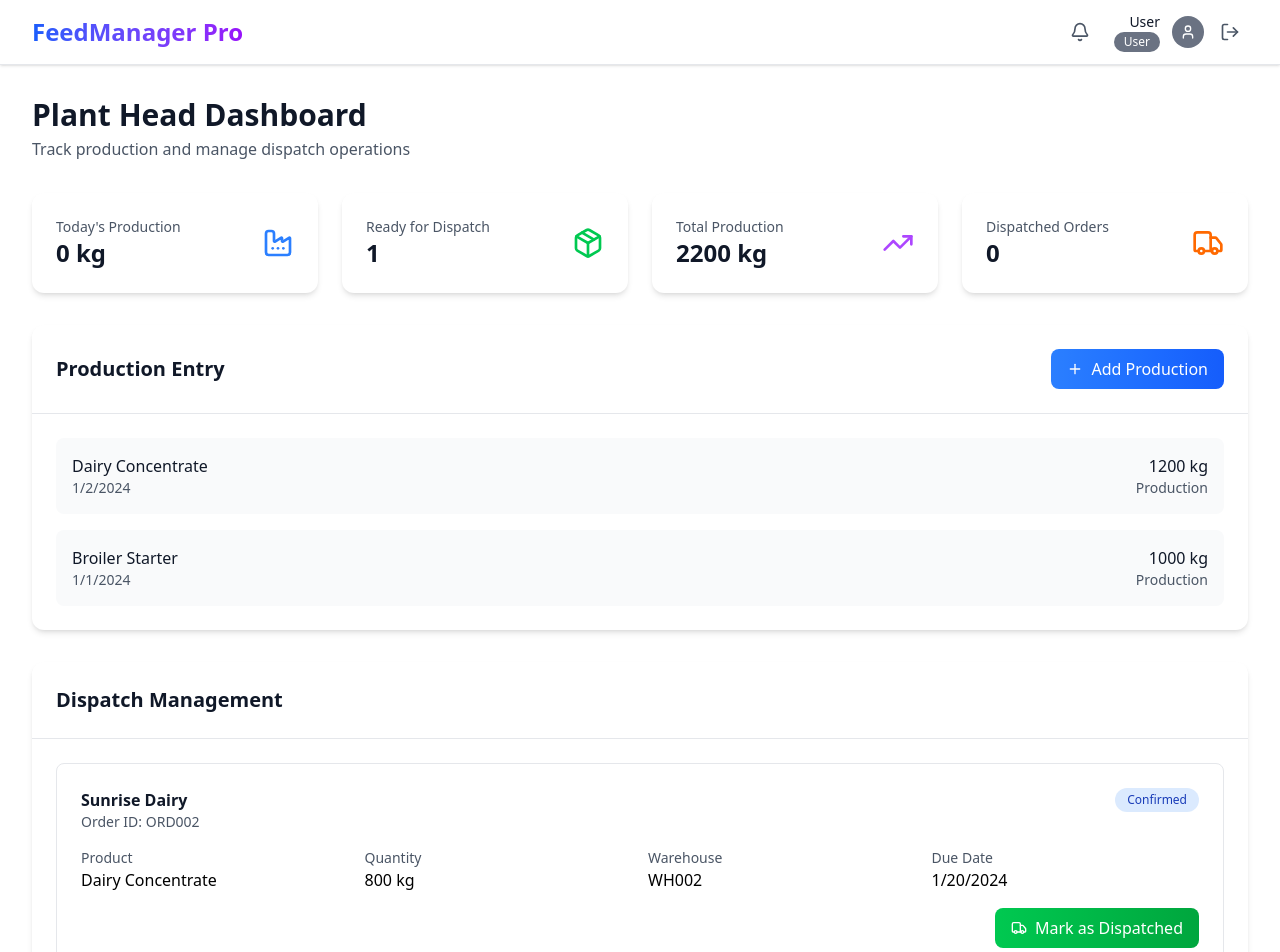
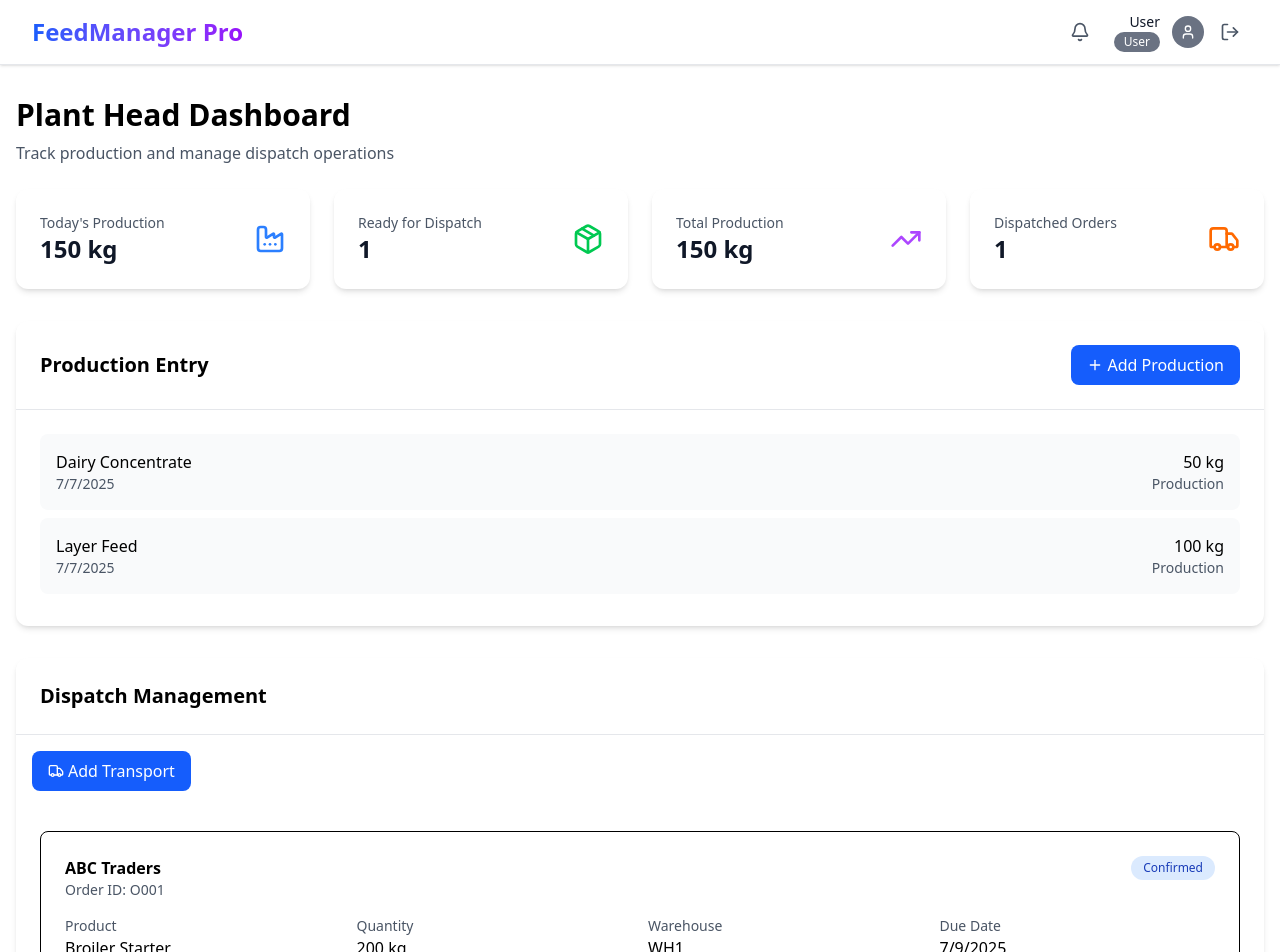
Before and after one commit to Yawi-1/Feed_Frontend, a React (Vite) app: page /plant_head in a window 1280 px wide. Shown: the top 952 px of the page. Built offline with nearby package versions, Linux system fonts and the light colour scheme.

Commit message:
Added Plant Head Pages

```diff
--- /dev/null
+++ b/src/components/PlantHead/DispatchSlip.jsx
@@ -0,0 +1,25 @@
+import React from 'react';
+
+const dispatchedOrders = [
+  { id: 'O002', partyName: 'XYZ Feeds',vehicleNo: 'JK01A1234', driver: 'Ramesh', item: 'Layer Feed', quantity: 150, warehouse: 'WH2', date: '2025-07-07' },
+];
+
+const DispatchSlip = () => (
+  <div className="max-w-3xl mx-auto bg-white p-6 rounded-xl shadow">
+    <h2 className="text-xl font-semibold mb-4">Dispatch Slips</h2>
+    {dispatchedOrders.map((order) => (
+      <div key={order.id} className="border rounded-lg p-4 mb-4">
+        <p><strong>Order ID:</strong> {order.id}</p>
+        <p><strong>Party:</strong> {order.partyName}</p>
+        <p><strong>Item:</strong> {order.item}</p>
+        <p><strong>Quantity:</strong> {order.quantity} kg</p>
+        <p><strong>Warehouse:</strong> {order.warehouse}</p>
+        <p><strong>Vehicle No.:</strong> {order.vehicleNo}</p>
+        <p><strong>Driver Name:</strong> {order.driver}</p>
+        <p><strong>Date:</strong> {order.date}</p>
+      </div>
+    ))}
+  </div>
+);
+
+export default DispatchSlip;
--- a/src/components/PlantHead/PlantHeadDashboard.jsx
+++ b/src/components/PlantHead/PlantHeadDashboard.jsx
@@ -1,15 +1,19 @@
 import React, { useState } from 'react';
-import { Factory, Package, Truck, TrendingUp, Calendar, Plus } from 'lucide-react';
-import { useApp } from '../../context/AppContext';
-
+import { Factory, Package, Truck, TrendingUp, Plus, TruckIcon } from 'lucide-react';
+import DispatchSlip from './DispatchSlip';
+import TransportEntry from './TransportEntry';
 const PlantHeadDashboard = () => {
-  const { production, orders, updateProduction, updateOrder } = useApp();
   const [showProductionForm, setShowProductionForm] = useState(false);
-  const [productionData, setProductionData] = useState({
-    product: '',
-    quantity: '',
-    date: new Date().toISOString().split('T')[0]
-  });
+  const [dispatch,setDispatch] = useState(false);
+  const [production, setProduction] = useState([
+    { id: 'P001', product: 'Layer Feed', quantity: 100, date: '2025-07-07' },
+    { id: 'P002', product: 'Dairy Concentrate', quantity: 50, date: '2025-07-07' }
+  ]);
+  const [orders, setOrders] = useState([
+    { id: 'O001', partyName: 'ABC Traders', item: 'Broiler Starter', quantity: 200, status: 'Confirmed', dueDate: '2025-07-09', warehouse: 'WH1' },
+    { id: 'O002', partyName: 'XYZ Feeds', item: 'Layer Feed', quantity: 150, status: 'Dispatched', dueDate: '2025-07-08', warehouse: 'WH2' }
+  ]);
+  const [productionData, setProductionData] = useState({ product: '', quantity: '', date: new Date().toISOString().split('T')[0] });
 
   const dispatchableOrders = orders.filter(order => order.status === 'Confirmed');
   const totalProductionToday = production.filter(p => p.date === new Date().toISOString().split('T')[0])
@@ -23,14 +27,14 @@ const PlantHeadDashboard = () => {
         quantity: parseInt(productionData.quantity),
         plantHead: 'EMP004'
       };
-      updateProduction(newProduction);
+      setProduction(prev => [...prev, newProduction]);
       setProductionData({ product: '', quantity: '', date: new Date().toISOString().split('T')[0] });
       setShowProductionForm(false);
     }
   };
 
   const handleDispatchOrder = (orderId) => {
-    updateOrder(orderId, { status: 'Dispatched' });
+    setOrders(prev => prev.map(order => order.id === orderId ? { ...order, status: 'Dispatched' } : order));
   };
 
   const getStatusColor = (status) => {
@@ -42,79 +46,34 @@ const PlantHeadDashboard = () => {
     return colors[status] || 'bg-gray-100 text-gray-800';
   };
 
+  const [transport,setTransport] = useState(false)
+
   return (
-    <div className="max-w-7xl mx-auto px-4 sm:px-6 lg:px-8 py-8">
-      <div className="mb-8">
-        <h1 className="text-3xl font-bold text-gray-900">Plant Head Dashboard</h1>
-        <p className="text-gray-600 mt-1">Track production and manage dispatch operations</p>
+    <div className="max-w-7xl mx-auto px-4 py-8">
+      <h1 className="text-3xl font-bold mb-2">Plant Head Dashboard</h1>
+      <p className="text-gray-600 mb-6">Track production and manage dispatch operations</p>
+
+      <div className="grid grid-cols-1 md:grid-cols-4 gap-6 mb-8">
+        <StatCard title="Today's Production" value={`${totalProductionToday} kg`} icon={<Factory className="h-8 w-8 text-blue-500" />} />
+        <StatCard title="Ready for Dispatch" value={dispatchableOrders.length} icon={<Package className="h-8 w-8 text-green-500" />} />
+        <StatCard title="Total Production" value={`${production.reduce((sum, p) => sum + p.quantity, 0)} kg`} icon={<TrendingUp className="h-8 w-8 text-purple-500" />} />
+        <StatCard title="Dispatched Orders" value={orders.filter(o => o.status === 'Dispatched').length} icon={<Truck className="h-8 w-8 text-orange-500" />} />
       </div>
 
-      {/* Stats Cards */}
-      <div className="grid grid-cols-1 md:grid-cols-4 gap-6 mb-8">
-        <div className="bg-white p-6 rounded-xl shadow-md">
-          <div className="flex items-center justify-between">
-            <div>
-              <p className="text-sm font-medium text-gray-600">Today's Production</p>
-              <p className="text-2xl font-bold text-gray-900">{totalProductionToday} kg</p>
-            </div>
-            <Factory className="h-8 w-8 text-blue-500" />
-          </div>
-        </div>
+      <div className="bg-white rounded-xl shadow-md mb-8">
 
-        <div className="bg-white p-6 rounded-xl shadow-md">
-          <div className="flex items-center justify-between">
-            <div>
-              <p className="text-sm font-medium text-gray-600">Ready for Dispatch</p>
-              <p className="text-2xl font-bold text-gray-900">{dispatchableOrders.length}</p>
-            </div>
-            <Package className="h-8 w-8 text-green-500" />
-          </div>
-        </div>
-
-        <div className="bg-white p-6 rounded-xl shadow-md">
-          <div className="flex items-center justify-between">
-            <div>
-              <p className="text-sm font-medium text-gray-600">Total Production</p>
-              <p className="text-2xl font-bold text-gray-900">{production.reduce((sum, p) => sum + p.quantity, 0)} kg</p>
-            </div>
-            <TrendingUp className="h-8 w-8 text-purple-500" />
-          </div>
-        </div>
-
-        <div className="bg-white p-6 rounded-xl shadow-md">
-          <div className="flex items-center justify-between">
-            <div>
-              <p className="text-sm font-medium text-gray-600">Dispatched Orders</p>
-              <p className="text-2xl font-bold text-gray-900">{orders.filter(o => o.status === 'Dispatched').length}</p>
-            </div>
-            <Truck className="h-8 w-8 text-orange-500" />
-          </div>
-        </div>
-      </div>
-
-      {/* Production Entry */}
-      <div className="bg-white rounded-xl shadow-md mb-8">
         <div className="p-6 border-b border-gray-200 flex justify-between items-center">
-          <h2 className="text-xl font-semibold text-gray-900">Production Entry</h2>
-          <button
-            onClick={() => setShowProductionForm(true)}
-            className="bg-gradient-to-r from-blue-500 to-blue-600 text-white px-4 py-2 rounded-lg hover:from-blue-600 hover:to-blue-700 transition-all flex items-center space-x-2"
-          >
-            <Plus className="h-4 w-4" />
-            <span>Add Production</span>
+          <h2 className="text-xl font-semibold">Production Entry</h2>
+          <button onClick={() => setShowProductionForm(true)} className="bg-blue-600 text-white px-4 py-2 rounded-lg flex items-center">
+            <Plus className="h-4 w-4 mr-1" /> Add Production
           </button>
         </div>
-
         {showProductionForm && (
           <div className="p-6 border-b border-gray-200 bg-gray-50">
             <div className="grid grid-cols-1 md:grid-cols-3 gap-4">
               <div>
-                <label className="block text-sm font-medium text-gray-700 mb-2">Product</label>
-                <select
-                  value={productionData.product}
-                  onChange={(e) => setProductionData({...productionData, product: e.target.value})}
-                  className="w-full px-3 py-2 border border-gray-300 rounded-lg focus:outline-none focus:ring-2 focus:ring-blue-500"
-                >
+                <label className="block text-sm font-medium mb-2">Product</label>
+                <select value={productionData.product} onChange={(e) => setProductionData({...productionData, product: e.target.value})} className="w-full border rounded px-3 py-2">
                   <option value="">Select Product</option>
                   <option value="Broiler Starter">Broiler Starter</option>
                   <option value="Broiler Finisher">Broiler Finisher</option>
@@ -124,126 +83,93 @@ const PlantHeadDashboard = () => {
                   <option value="Buffalo Feed">Buffalo Feed</option>
                 </select>
               </div>
-
               <div>
-                <label className="block text-sm font-medium text-gray-700 mb-2">Quantity (kg)</label>
-                <input
-                  type="number"
-                  value={productionData.quantity}
-                  onChange={(e) => setProductionData({...productionData, quantity: e.target.value})}
-                  className="w-full px-3 py-2 border border-gray-300 rounded-lg focus:outline-none focus:ring-2 focus:ring-blue-500"
-                  placeholder="Enter quantity"
-                />
+                <label className="block text-sm font-medium mb-2">Quantity (kg)</label>
+                <input type="number" value={productionData.quantity} onChange={(e) => setProductionData({...productionData, quantity: e.target.value})} className="w-full border rounded px-3 py-2" placeholder="Enter quantity" />
               </div>
-
               <div>
-                <label className="block text-sm font-medium text-gray-700 mb-2">Date</label>
-                <input
-                  type="date"
-                  value={productionData.date}
-                  onChange={(e) => setProductionData({...productionData, date: e.target.value})}
-                  className="w-full px-3 py-2 border border-gray-300 rounded-lg focus:outline-none focus:ring-2 focus:ring-blue-500"
-                />
+                <label className="block text-sm font-medium mb-2">Date</label>
+                <input type="date" value={productionData.date} onChange={(e) => setProductionData({...productionData, date: e.target.value})} className="w-full border rounded px-3 py-2" />
               </div>
             </div>
-
             <div className="mt-4 flex space-x-3">
-              <button
-                onClick={handleAddProduction}
-                className="bg-gradient-to-r from-green-500 to-green-600 text-white px-4 py-2 rounded-lg hover:from-green-600 hover:to-green-700 transition-all"
-              >
-                Save Production
-              </button>
-              <button
-                onClick={() => setShowProductionForm(false)}
-                className="bg-gray-500 text-white px-4 py-2 rounded-lg hover:bg-gray-600 transition-all"
-              >
-                Cancel
-              </button>
+              <button onClick={handleAddProduction} className="bg-green-600 text-white px-4 py-2 rounded">Save Production</button>
+              <button onClick={() => setShowProductionForm(false)} className="bg-gray-500 text-white px-4 py-2 rounded">Cancel</button>
             </div>
           </div>
         )}
-
         <div className="p-6">
-          <div className="space-y-4">
-            {production.slice(-5).reverse().map((prod) => (
-              <div key={prod.id} className="flex justify-between items-center p-4 bg-gray-50 rounded-lg">
+          {production.slice(-5).reverse().map(p => (
+            <div key={p.id} className="flex justify-between p-4 bg-gray-50 rounded-lg mb-2">
               <div>
-                  <p className="font-medium text-gray-900">{prod.product}</p>
-                  <p className="text-sm text-gray-600">{new Date(prod.date).toLocaleDateString()}</p>
+                <p className="font-medium">{p.product}</p>
+                <p className="text-sm text-gray-600">{new Date(p.date).toLocaleDateString()}</p>
               </div>
               <div className="text-right">
-                  <p className="font-medium text-gray-900">{prod.quantity} kg</p>
+                <p className="font-medium">{p.quantity} kg</p>
                 <p className="text-sm text-gray-600">Production</p>
               </div>
             </div>
           ))}
         </div>
       </div>
-      </div>
 
-      {/* Dispatch Management */}
       <div className="bg-white rounded-xl shadow-md">
         <div className="p-6 border-b border-gray-200">
-          <h2 className="text-xl font-semibold text-gray-900">Dispatch Management</h2>
+          <h2 className="text-xl font-semibold">Dispatch Management</h2>
         </div>
-
+         <button onClick={() => setTransport(!transport)} className=" m-4 bg-blue-600 text-white px-4 py-2 rounded-lg flex items-center">
+            <TruckIcon className="h-4 w-4 mr-1" /> Add Transport
+          </button>
+         {transport && <TransportEntry/>}
         <div className="p-6">
           {dispatchableOrders.length === 0 ? (
             <div className="text-center py-12">
               <Truck className="h-12 w-12 text-gray-400 mx-auto mb-4" />
-              <p className="text-gray-500">No orders ready for dispatch</p>
+              <DispatchSlip/>
             </div>
           ) : (
-            <div className="space-y-4">
-              {dispatchableOrders.map((order) => (
-                <div key={order.id} className="border border-gray-200 rounded-lg p-6">
+            dispatchableOrders.map(order => (
+              <div key={order.id} className="border rounded-lg p-6 mb-4">
                 <div className="flex justify-between items-start mb-4">
                   <div>
-                      <h3 className="font-semibold text-gray-900">{order.partyName}</h3>
+                    <h3 className="font-semibold">{order.partyName}</h3>
                     <p className="text-sm text-gray-600">Order ID: {order.id}</p>
                   </div>
-                    <span className={`px-3 py-1 rounded-full text-xs font-medium ${getStatusColor(order.status)}`}>
-                      {order.status}
-                    </span>
+                  <span className={`px-3 py-1 rounded-full text-xs font-medium ${getStatusColor(order.status)}`}>{order.status}</span>
                 </div>
-
                 <div className="grid grid-cols-2 md:grid-cols-4 gap-4 mb-4">
-                    <div>
-                      <p className="text-sm text-gray-600">Product</p>
-                      <p className="font-medium">{order.item}</p>
+                  <div><p className="text-sm text-gray-600">Product</p><p className="font-medium">{order.item}</p></div>
+                  <div><p className="text-sm text-gray-600">Quantity</p><p className="font-medium">{order.quantity} kg</p></div>
+                  <div><p className="text-sm text-gray-600">Warehouse</p><p className="font-medium">{order.warehouse}</p></div>
+                  <div><p className="text-sm text-gray-600">Due Date</p><p className="font-medium">{new Date(order.dueDate).toLocaleDateString()}</p></div>
                 </div>
-                    <div>
-                      <p className="text-sm text-gray-600">Quantity</p>
-                      <p className="font-medium">{order.quantity} kg</p>
-                    </div>
-                    <div>
-                      <p className="text-sm text-gray-600">Warehouse</p>
-                      <p className="font-medium">{order.warehouse || 'Not assigned'}</p>
-                    </div>
-                    <div>
-                      <p className="text-sm text-gray-600">Due Date</p>
-                      <p className="font-medium">{new Date(order.dueDate).toLocaleDateString()}</p>
-                    </div>
-                  </div>
-
                 <div className="flex justify-end">
-                    <button
-                      onClick={() => handleDispatchOrder(order.id)}
-                      className="bg-gradient-to-r from-green-500 to-green-600 text-white px-4 py-2 rounded-lg hover:from-green-600 hover:to-green-700 transition-all flex items-center space-x-2"
-                    >
-                      <Truck className="h-4 w-4" />
-                      <span>Mark as Dispatched</span>
+                  <button onClick={() => handleDispatchOrder(order.id)} className="bg-green-600 text-white px-4 py-2 rounded flex items-center">
+                    <Truck className="h-4 w-4 mr-1" /> Mark as Dispatched
                   </button>
                 </div>
               </div>
-              ))}
-            </div>
+            ))
           )}
         </div>
+
       </div>
+
     </div>
   );
 };
 
+const StatCard = ({ title, value, icon }) => (
+  <div className="bg-white p-6 rounded-xl shadow-md">
+    <div className="flex items-center justify-between">
+      <div>
+        <p className="text-sm font-medium text-gray-600">{title}</p>
+        <p className="text-2xl font-bold text-gray-900">{value}</p>
+      </div>
+      {icon}
+    </div>
+  </div>
+);
+
 export default PlantHeadDashboard;
--- /dev/null
+++ b/src/components/PlantHead/TransportEntry.jsx
@@ -0,0 +1,44 @@
+import React, { useState } from 'react';
+
+const dummyTransports = [
+  { id: 'T001', vehicleNo: 'JK01A1234', driver: 'Ramesh', photo: 'truck.jpg', date: '2025-07-07' }
+];
+
+const TransportEntry = () => {
+  const [form, setForm] = useState({ vehicleNo: '', driver: '', photo: '' });
+  const [transports, setTransports] = useState(dummyTransports);
+
+  const handleAdd = () => {
+    if (form.vehicleNo && form.driver) {
+      const newEntry = { ...form, id: `TRANS${Date.now()}`, date: new Date().toISOString().split('T')[0] };
+      setTransports(prev => [...prev, newEntry]);
+      setForm({ vehicleNo: '', driver: '', photo: '' });
+    }
+  };
+
+  return (
+    <div className="max-w-2xl mx-auto bg-white p-6 rounded-xl shadow">
+      <h2 className="text-xl font-semibold mb-4">Transport Entry</h2>
+      <div className="space-y-4 mb-6">
+        <input placeholder="Vehicle Number" value={form.vehicleNo} onChange={e => setForm({...form, vehicleNo: e.target.value})} className="w-full border p-2 rounded" />
+        <input placeholder="Driver Name" value={form.driver} onChange={e => setForm({...form, driver: e.target.value})} className="w-full border p-2 rounded" />
+        <input type="file" onChange={e => setForm({...form, photo: e.target.files[0]?.name || ''})} className="w-full border p-2 rounded" />
+        <button onClick={handleAdd} className="bg-blue-600 text-white px-4 py-2 rounded">Add Transport</button>
+      </div>
+
+      <div>
+        <h3 className="text-lg font-semibold mb-2">Recent Entries</h3>
+        <ul>
+          {transports.map(t => (
+            <li key={t.id} className="flex justify-between border-b py-2">
+              <span>{t.vehicleNo} ({t.driver})</span>
+              <span className="text-sm text-gray-500">{t.date}</span>
+            </li>
+          ))}
+        </ul>
+      </div>
+    </div>
+  );
+};
+
+export default TransportEntry;
```
Lines whose indentation alone changed are shown as unchanged.
